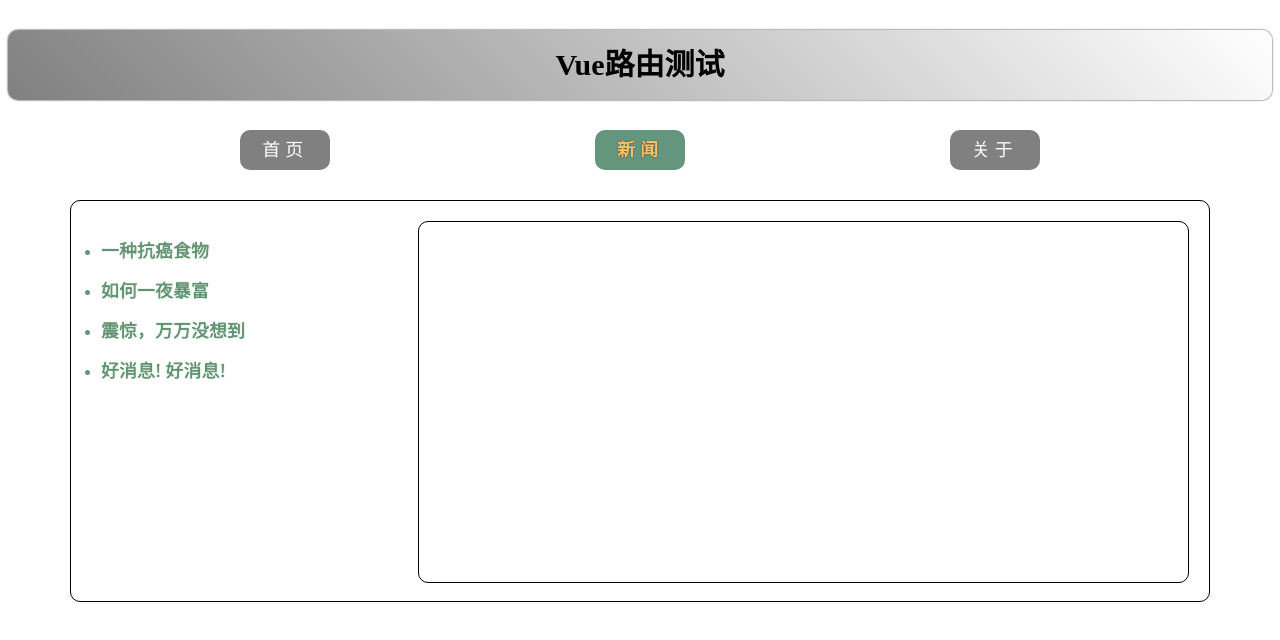
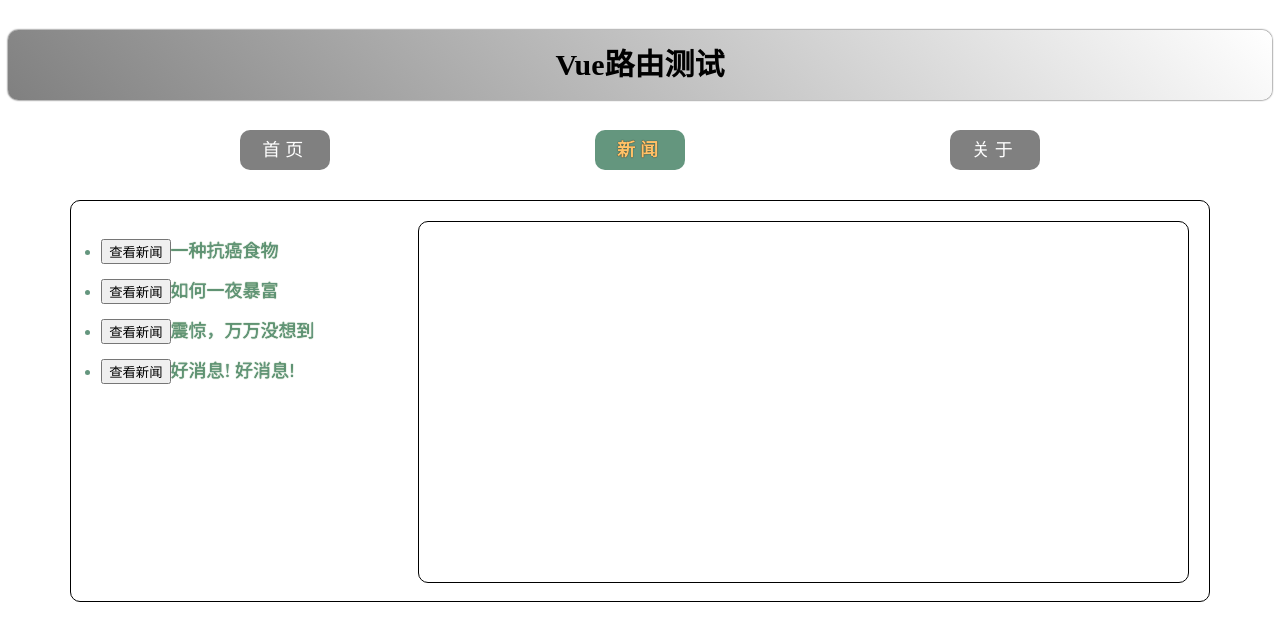
Before and after one commit to ljyGmail/shangguigu_vue3, a Vue app: page /news in a window 1280 px wide. Shown: the top 640 px of the page. Built offline with nearby package versions, Linux system fonts and the light colour scheme.

Commit message:
41 路由 编程式路由导航

```diff
--- a/src/pages/Home.vue
+++ b/src/pages/Home.vue
@@ -4,7 +4,21 @@
   </div>
 </template>
 
-<script setup lang="ts" name="Home"></script>
+<script setup lang="ts" name="Home">
+import { onMounted } from "vue";
+import { useRouter } from "vue-router";
+
+const router = useRouter();
+
+/*
+onMounted(() => {
+  setTimeout(() => {
+    // 在此处编写一段代码，让路由实现跳转
+    router.push("/news");
+  }, 3000);
+});
+*/
+</script>
 
 <style scoped>
 .home {
--- a/src/pages/News.vue
+++ b/src/pages/News.vue
@@ -3,17 +3,10 @@
     <!-- 导航区 -->
     <ul>
       <li v-for="news in newsList" :key="news.id">
-        <!-- 第一种写法 -->
-        <!-- <RouterLink
-          :to="`/news/detail/${news.id}/${news.title}/${news.content}`"
-          >{{ news.title }}</RouterLink
-        > -->
-
-        <!-- 第二种写法 -->
+        <button @click="showNewsDetail(news)">查看新闻</button>
         <RouterLink
           :to="{
             name: 'xiang',
-            // path: '/news/detail',
             query: {
               id: news.id,
               title: news.title,
@@ -33,7 +26,7 @@
 
 <script setup lang="ts" name="News">
 import { reactive } from "vue";
-import { RouterView, RouterLink } from "vue-router";
+import { RouterView, RouterLink, useRouter } from "vue-router";
 
 const newsList = reactive([
   { id: "id01", title: "一种抗癌食物", content: "西兰花" },
@@ -41,6 +34,25 @@ const newsList = reactive([
   { id: "id03", title: "震惊，万万没想到", content: "明天是周一" },
   { id: "id04", title: "好消息! 好消息!", content: "快过年了" },
 ]);
+
+const router = useRouter();
+
+interface NewsInter {
+  id: string;
+  title: stirng;
+  content: stirng;
+}
+
+function showNewsDetail(news: NewsInter) {
+  router.push({
+    name: "xiang",
+    query: {
+      id: news.id,
+      title: news.title,
+      content: news.content,
+    },
+  });
+}
 </script>
 
 <style scoped>
```
